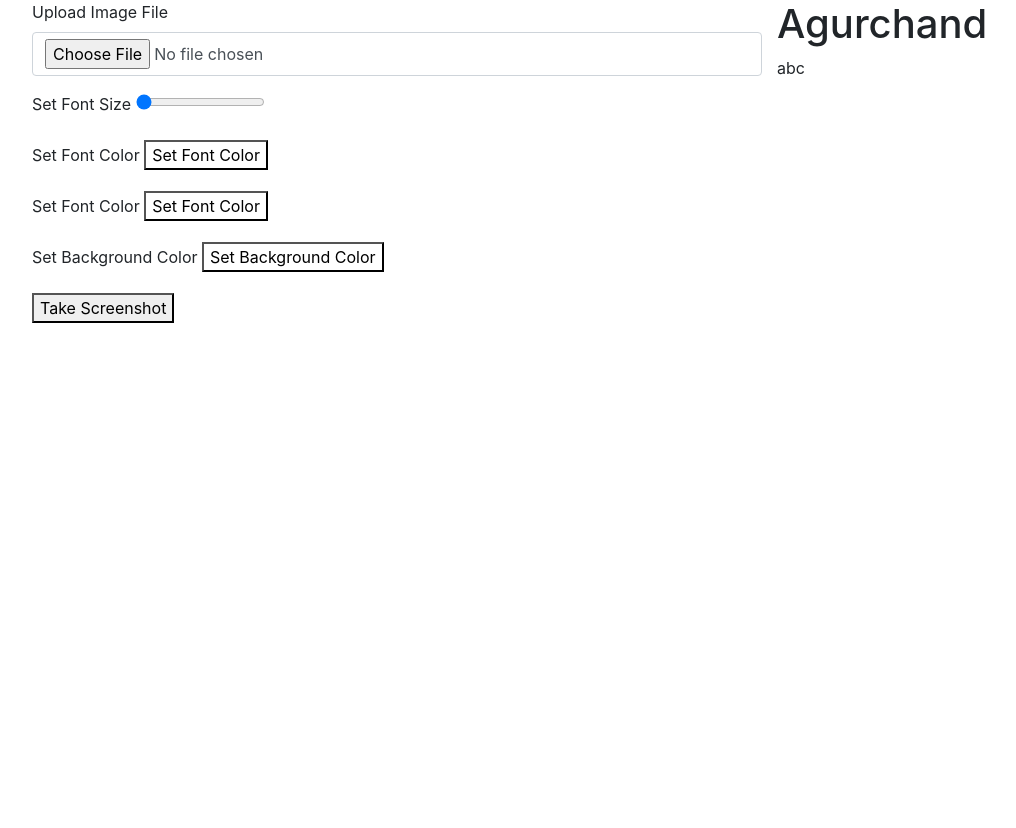
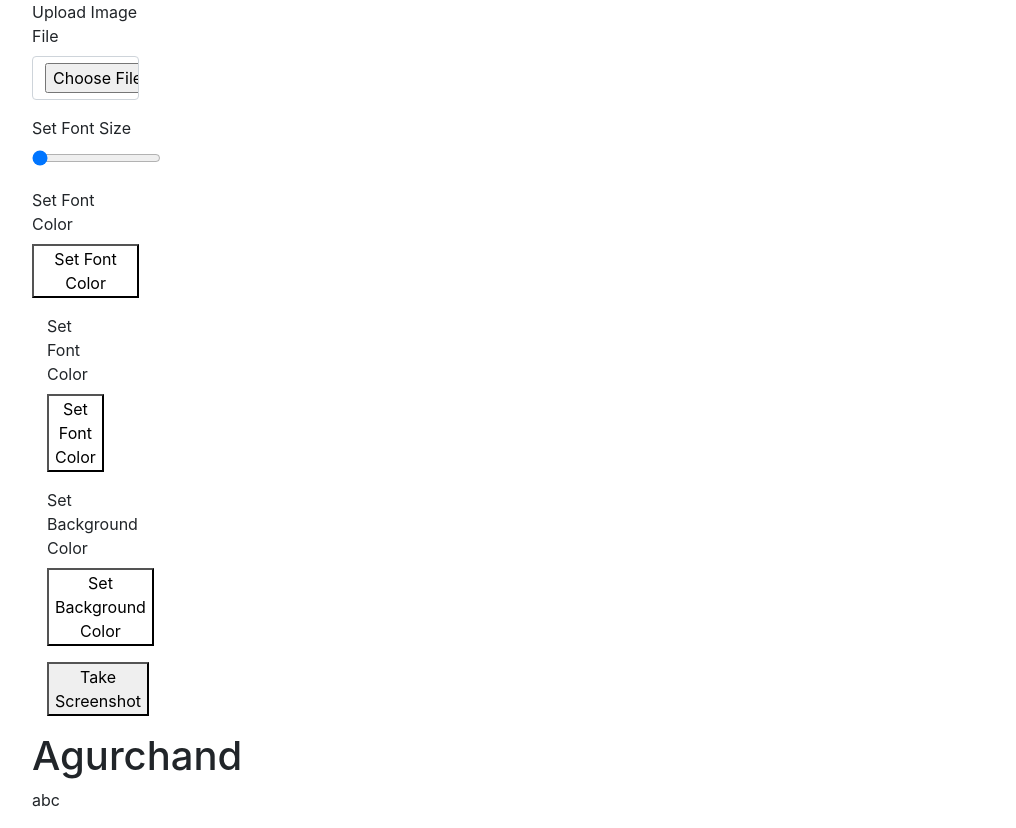
Before and after one commit to karangupta851/Projects, a PHP site: page /html-canvas-screenshot-master1/index.php in a window 1280 px wide. Shown: the whole page, without its empty margins (53-1069 px from the left). Before the commit the page ends 323 px from the top, so only its background shows below. Run offline with PHP 8.4, Linux system fonts and the light colour scheme; some libraries are stand-ins or nearby versions.

Commit message:
Update index.php

```diff
--- a/html-canvas-screenshot-master1/index.php
+++ b/html-canvas-screenshot-master1/index.php
@@ -14,10 +14,11 @@
 <body>
 <div class="container">
 <div class="row">
-<div class="col-md-8">
+
 
 
     <form>
+	    <div class="col-md-4">
 <div class="panel panel-default">
         <div class="form-group">
 		<label for="imageUpload">Upload Image File</label>
@@ -33,6 +34,7 @@
             <button class="jscolor {valueElement:'chosen-value', onFineChange:'setTextColor(this)'}" >Set Font Color</button>
         </div>
 	    </div>
+	    <div class="col-md-4">
 	    <div class="panel panel-default">
 	    <div class="form-group">
 		<label for="fontColor">Set Font Color</label>
@@ -46,9 +48,9 @@
 		    <button id="take_screenshoot">Take Screenshot</button>
 		    </div>
 	    </div>
+</div>
+    </form>
 
-    </form>
-</div>
 
 	<div id="capture" class="capture">
 		<div class="movable_div"> <h1>Agurchand</h1> </div>
```
